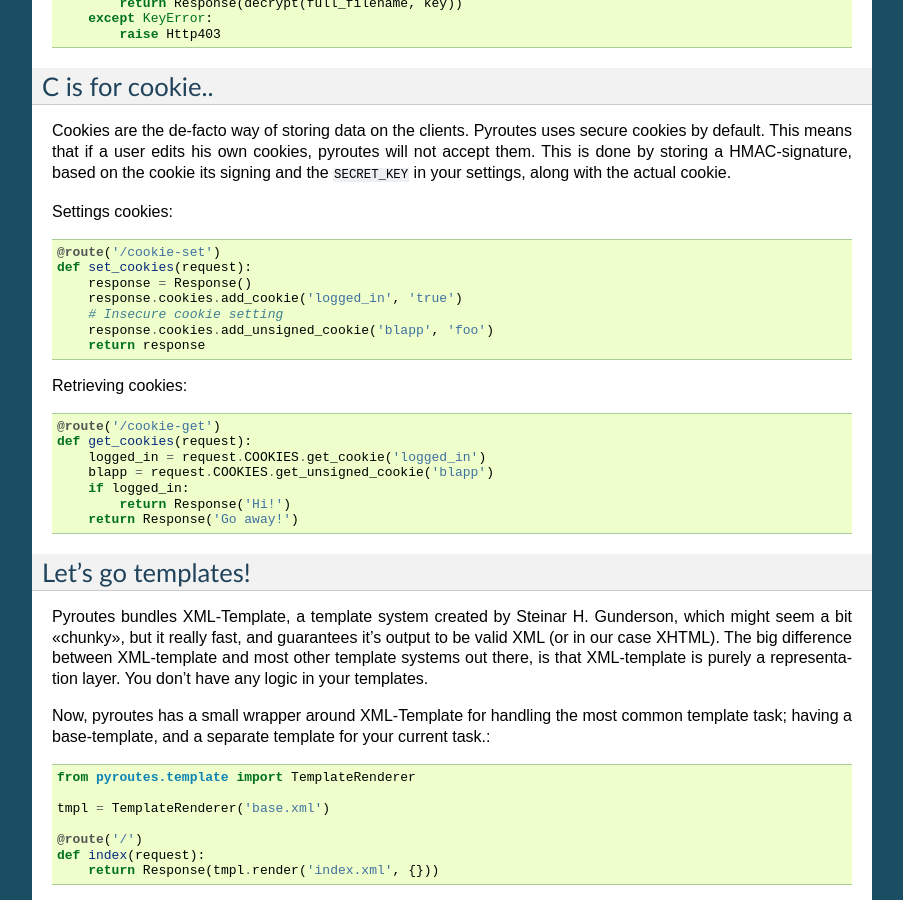
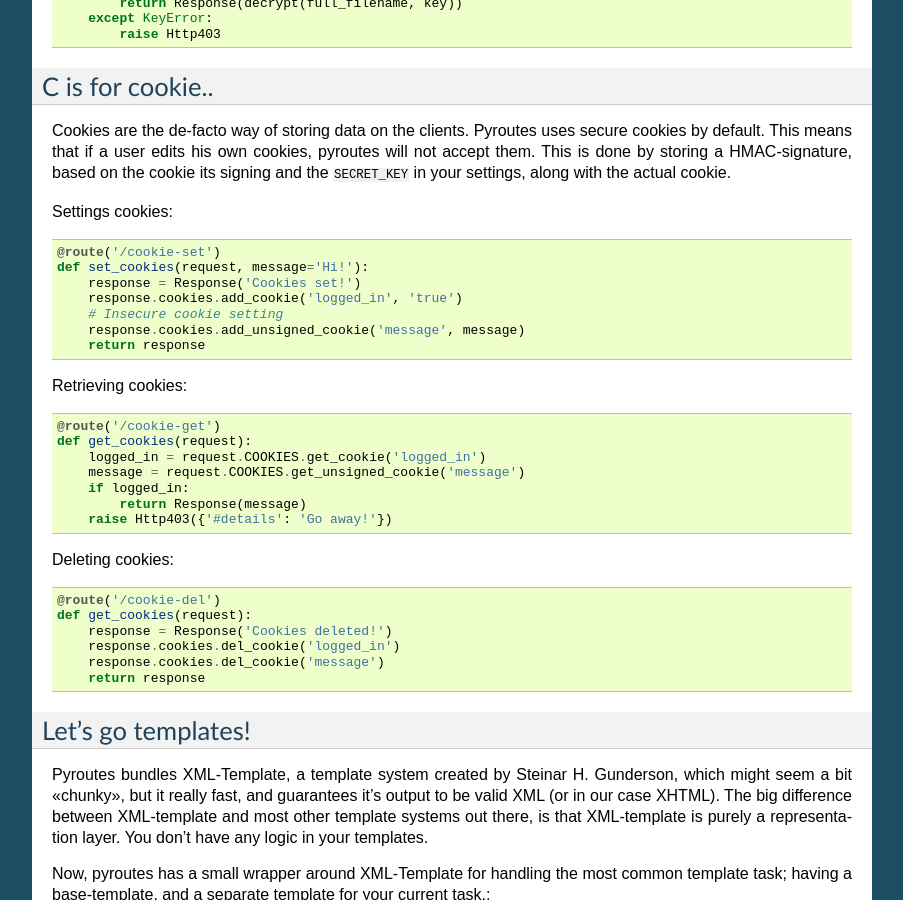
Before and after one commit to klette/pyroutes, a Sphinx documentation site: the page built from doc/usage.rst, in a window 1280 px wide and 900 px high, scrolled down 3393 px. Shown: the whole window, without its empty margins (198-1101 px from the left). Built offline with Sphinx 7.4.7, drawn with Linux system fonts in a browser that asks for light colours; formulas are drawn with MathJax 3.

Commit message:
Updated and better cookie example

```diff
--- a/doc/usage.rst
+++ b/doc/usage.rst
@@ -210,11 +210,11 @@ the actual cookie.
 Settings cookies::
 
     @route('/cookie-set')
-    def set_cookies(request):
-        response = Response()
+    def set_cookies(request, message='Hi!'):
+        response = Response('Cookies set!')
         response.cookies.add_cookie('logged_in', 'true')
         # Insecure cookie setting
-        response.cookies.add_unsigned_cookie('blapp', 'foo')
+        response.cookies.add_unsigned_cookie('message', message)
         return response
 
 Retrieving cookies::
@@ -222,11 +222,19 @@ Retrieving cookies::
     @route('/cookie-get')
     def get_cookies(request):
         logged_in = request.COOKIES.get_cookie('logged_in')
-        blapp = request.COOKIES.get_unsigned_cookie('blapp')
+        message = request.COOKIES.get_unsigned_cookie('message')
         if logged_in:
-            return Response('Hi!')
-        return Response('Go away!')
+            return Response(message)
+        raise Http403({'#details': 'Go away!'})
 
+Deleting cookies::
+
+    @route('/cookie-del')
+    def get_cookies(request):
+        response = Response('Cookies deleted!')
+        response.cookies.del_cookie('logged_in')
+        response.cookies.del_cookie('message')
+        return response
 
 
 Let's go templates!
```
